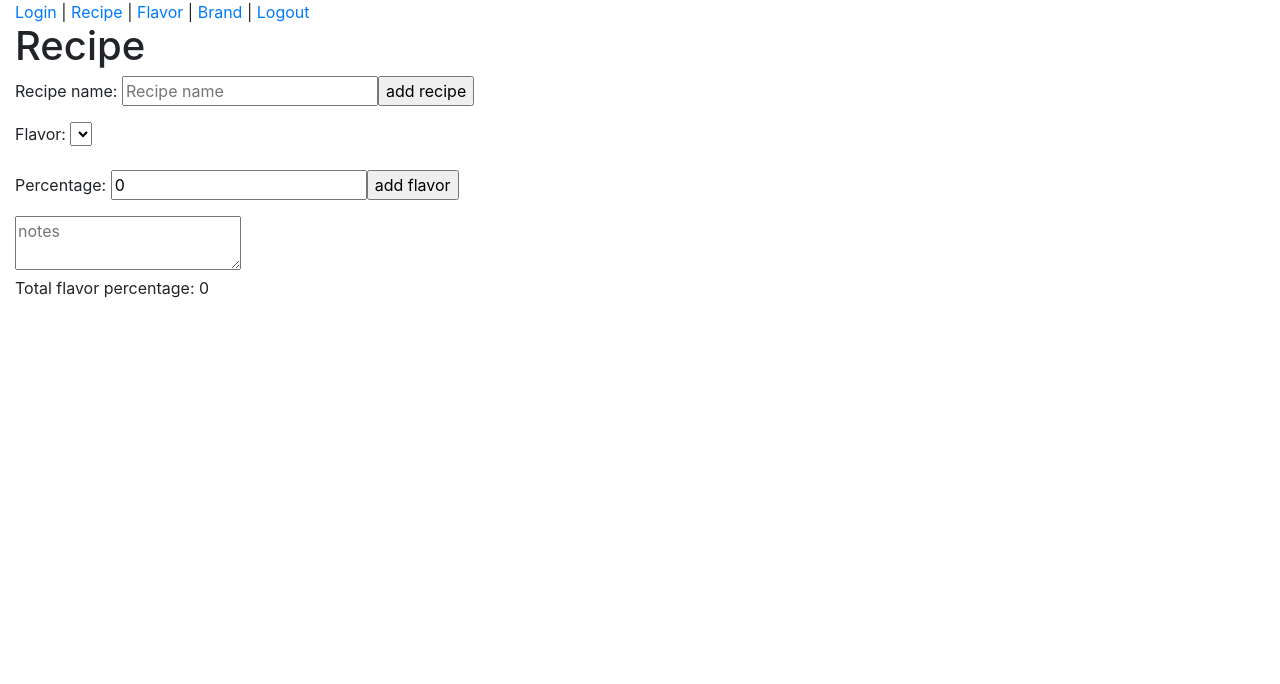
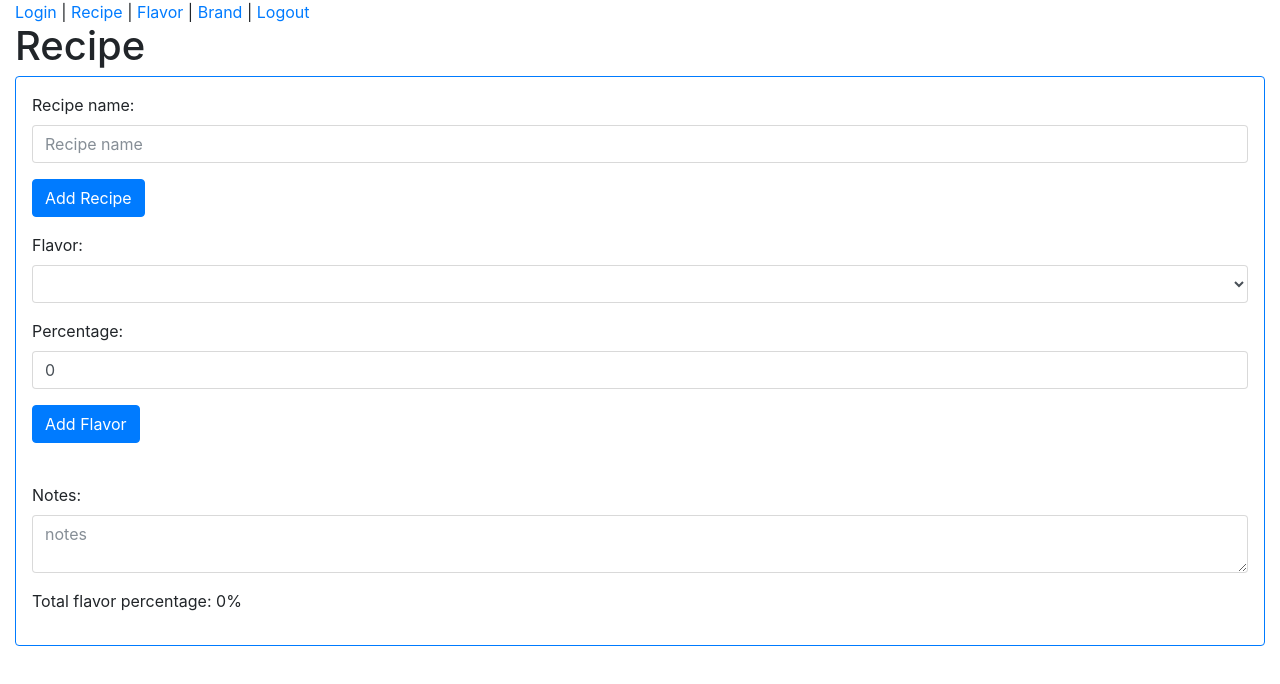
Before and after one commit to drbryce/juice-calc-vue, a Vue app: page /#/recipe in a window 1280 px wide. Shown: the top 684 px of the page. Built offline with nearby package versions, Linux system fonts and the light colour scheme; what vue-resource would draw is missing.

Commit message:
cleaning up html

```diff
--- a/src/components/Brand.vue
+++ b/src/components/Brand.vue
@@ -2,16 +2,19 @@
 <div>
   <h1>Brand</h1>
   <div class="mt-3">
-  <form action="" v-on:submit.prevent="addBrand" method="POST">
+  <form>
     <div class="form-group">
-      <input type="text" v-model="shortName" name="shortname" class="form-control" placeholder="ABC">
+      <label for="shortname">Short name:</label>
+      <input type="text" v-model="shortName" id="shortname" class="form-control" placeholder="ABC">
     </div>
     <div class="form-group">
-      <input type="text" v-model="longName" name="longname" class="form-control" placeholder="Long Company Name">
+      <label for="longname">Long name:</label>
+      <input type="text" v-model="longName" id="longname" class="form-control" placeholder="Long Company Name">
     </div>
-    <input type="submit" class="btn btn-primary" value="Add Item">
+    <input type="button" class="btn btn-primary" v-on:click="addBrand" value="Add Brand">
   </form>
   </div>
+  <div class="mt-3 mb-4">
     <ul class="list-group">
       <div class="list-group">
         <div v-for="brand in brandList" :key="brand.id" class="list-group-item list-group-item-action flex-column align-items-start">
@@ -22,6 +25,7 @@
         </div>
       </div>
     </ul>
+  </div>
 </div>
 </template>
 
@@ -44,11 +48,13 @@ export default {
       this.$store.dispatch('brand/deleteBrand', item)
     },
     addBrand () {
+      if (this.shortName && this.longName) {
         var message = {
           sname: this.shortName,
           lname: this.longName
         }
         this.$store.dispatch('brand/addBrand', message)
+      }
     }
   }
 }
--- a/src/components/Flavor.vue
+++ b/src/components/Flavor.vue
@@ -2,19 +2,22 @@
 <div>
   <h1>Flavor</h1>
   <div class="mt-3">
-  <form action="" method="POST">
+  <form>
     <div class="form-group">
-      <select v-model="selectedName" class="form-control">
+      <label for="brandname">Brand name:</label>
+      <select v-model="selectedName" class="form-control" id="brandname">
         <option disabled value="">Please select one</option>
         <option v-for="brand in brandList" :key="brand.id" v-bind:value="brand._id">{{brand.shortname}} - {{brand.longname}}</option>
       </select>
     </div>
     <div class="form-group">
-      <input type="text" v-model="flavorName" name="flavorname" class="form-control" placeholder="Not Strawberry">
+      <label for="flavorname">Flavor name:</label>
+      <input type="text" v-model="flavorName" id="flavorname" class="form-control" placeholder="Not Strawberry">
     </div>
-      <input type="button" v-on:click="addFlavor()" class="btn btn-primary float-right" value="Add Flavor" role="button"></input>
+    <input type="button" v-on:click="addFlavor()" class="btn btn-primary" value="Add Flavor" role="button"></input>
   </form>
   </div>
+  <div class="mt-3 mb-4">
     <ul class="list-group">
       <div class="list-group">
         <div v-for="flavor in flavorList" :key="flavor.id" class="list-group-item list-group-item-action flex-column align-items-start">
@@ -25,6 +28,7 @@
         </div>
       </div>
     </ul>
+  </div>
 </div>
 </template>
 
--- a/src/components/Recipe.vue
+++ b/src/components/Recipe.vue
@@ -1,34 +1,54 @@
 <template>
 <div>
   <h1>Recipe</h1>
-  <p>Recipe name: <input v-model="recipeName" placeholder="Recipe name">
-    <button v-on:click="addRecipe">add recipe</button>
-  </p>
-  <p>Flavor:
-    <select v-model="selectedFlavor">
+  <form class="border border-primary p-3 rounded">
+    <div class="form-group">
+      <label for="recipename">Recipe name:</label>
+      <input v-model="recipeName" id="recipename" class="form-control" placeholder="Recipe name">
+    </div>
+    <div class="form-group">
+      <input type="button" class="btn btn-primary" v-on:click="addRecipe" value="Add Recipe"></input>
+    </div>
+    <div class="form-group">
+      <label for="selectedflavor">Flavor:</label>
+      <select v-model="selectedFlavor" id="selectedflavor" class="form-control">
         <option v-for="flavor in flavorList" v-bind:value="flavor" :key="flavor._id">{{flavor.brand.shortname}} - {{flavor.name}}</option>
       </select>
-    <br />{{ flavor }}<br />
-      Percentage: <input v-model.number="flavorPercentage" type="number">
-      <button v-on:click.prevent="addFlavor">add flavor</button>
-    </p>
-    <ul>
-      <li v-for="flavor in recipeFlavorList" :key="flavor._id">
-        {{flavor.flavor.brand.shortname}} - {{flavor.flavor.name}} : {{flavor.flavorpercent}}% - <button v-on:click="removeFlavor(flavor.flavor._id)">remove</button>
-      </li>
+    </div>
+    <div class="form-group">
+      <label for="flavorpercentage">Percentage:</label>
+      <input v-model.number="flavorPercentage" type="number" class="form-control" id="flavorpercentage">
+    </div>
+    <input type="button" v-on:click="addFlavor" class="btn btn-primary" value="Add Flavor"></input>
+    <div v-if="recipeFlavorList">
+      <div class="form-group mt-3 mb-4">
+        <ul class="list-group">
+          <div class="list-group">
+            <div v-for="flavor in recipeFlavorList" :key="flavor._id" class="list-group-item list-group-item-action flex-column align-items-start">
+              <div class="d-flex w-100 justify-content-end">
+                <div class="mr-auto p-2">{{flavor.flavor.brand.shortname}} - {{flavor.flavor.name}} : {{flavor.flavorpercent}}%</div>
+                <input type="button" class="btn btn-warning float-right" v-on:click="removeFlavor(flavor.flavor._id)" value="remove"></input>
+              </div>
+            </div>
+          </div>
         </ul>
-    <textarea v-model="notes" placeholder="notes"></textarea>
-    <p>Total flavor percentage: {{ totalFlavorPercent }}</p>
-
-  <ul class="list-group">
+      </div>
+    </div>
+    <div class="form-group">
+      <label for="notes">Notes:</label>
+      <textarea class="form-control" id="notes" v-model="notes" placeholder="notes"></textarea>
+    </div>
+    <p>Total flavor percentage: {{ totalFlavorPercent }}%</p>
+  </form>
+  <ul class="list-group mt-3 mb-4">
     <div class="list-group">
       <div v-for="recipe in recipeList" :key="recipe._id" class="list-group-item list-group-item-action flex-column align-items-start">
         <div class="d-flex w-100 justify-content-end">
           <div class="mr-auto p-2">{{ recipe.name }}</div>
           <input type="button" v-on:click="viewItem(recipe._id)"
-            class="btn btn-primary float-right" value="view" role="button"></input>
+            class="btn btn-primary" value="view" role="button"></input>&nbsp
           <input type="button" v-on:click="removeItem(recipe._id)"
-            class="btn btn-danger float-right" value="delete" role="button"></input>
+            class="btn btn-danger" value="delete" role="button"></input>
         </div>
       </div>
     </div>
@@ -73,6 +93,7 @@ export default {
       this.$router.push('/recipe/individual/' + recipeId)
     },
     addRecipe () {
+      if (this.recipeFlavorList && this.recipeName) {
         var fixedFlavors = []
         this.recipeFlavorList.forEach((element) => {
           fixedFlavors.push({percentage: element.flavorpercent, flavor: element.flavor._id})
@@ -86,6 +107,7 @@ export default {
         this.recipeName = ''
         this.recipeFlavorList = []
         this.notes = ''
+      }
     },
     addFlavor () {
       this.recipeFlavorList.push({ flavor: this.selectedFlavor, flavorpercent: this.flavorPercentage })
--- a/src/components/RecipeIndividual.vue
+++ b/src/components/RecipeIndividual.vue
@@ -1,7 +1,7 @@
 <template>
 <div>
   <h1>Recipe - {{ recipe.name }}</h1>
-  <ul class="list-group">
+  <ul class="list-group mb-3">
     <div class="list-group">
       <div v-for="flavor in recipe.flavors" :key="flavor._id"
         class="list-group-item list-group-item-action flex-column align-items-start">
@@ -13,20 +13,47 @@
       </div>
     </div>
   </ul>
-  <p>VG volume: {{ vgVolume }} VG weight: {{ ((vgRatio/100) * mixVolume) * vgWeight }}</p>
+  <form>
+    <div class="form-group">
+      <p>VG volume: {{ vgVolume }} VG weight: {{ ((vgRatio / 100) * mixVolume) * vgWeight }}</p>
       <p>PG volume: {{pgVolume}} PG weight: {{pgCalcWeight}}</p>
-  <p>nicotine volume: {{nicSolutionVolume}} nicotine weight: {{nicSolutionWeight}}</p>
-  <p>volume to mix (ml): <input v-model.number.lazy="mixVolume"></input></p>
-  <p>vg to pg ratio: <input v-model.number.lazy="vgRatio"></input></p>
+      <p>Nicotine volume: {{nicSolutionVolume}} nicotine weight: {{nicSolutionWeight}}</p>
+    </div>
+    <div class="form-group row">
+      <label for="mixvolume" class="col-4 col-form-label">Volume to mix (ml):</label>
+      <div>
+        <input type="text" class="form-control" id="mixvolume" v-model.number.lazy="mixVolume"></input>
+      </div>
+    </div>
+    <div class="form-group row">
+      <label for="vgratio" class="col-4 col-form-label">VG to PG ratio:</label>
+      <div>
+        <input type="text" class="form-control" id="vgratio" v-model.number.lazy="vgRatio"></input>
+      </div>
+    </div>
+    <div class="form-group row">
       <p>nicotine (%): <input v-model.number.lazy="nicPercent"></input></p>
+    </div>
+    <div class="form-group row">
       <p>nicotine solution strength (mg): <input v-model.number.lazy="nicStrength"></input></p>
+    </div>
+    <div class="form-group row">
       <p>nicotine solution vg to pg ratio (%): <input v-model.number.lazy="nicVgPgRatio"></input></p>
+    </div>
+    <div class="form-group row">
       <p>PG weight (mg): <input v-model.number.lazy="pgWeight"></input></p>
+    </div>
+    <div class="form-group row">
       <p>VG weight (mg): <input v-model.number.lazy="vgWeight"></input></p>
+    </div>
+    <div class="form-group row">
       <p>pure nicotine weight (mg): <input v-model.number.lazy="pureNicWeight"></input></p>
+    </div>
+    <div class="form-group row">
       <p>flavor weight (mg): <input v-model.number.lazy="flavorWeight"></input></p>
-
+    </div>
     <p v-if="recipe.notes">Notes: {{ recipe.notes }}</p>
+  </form>
 </div>
 </template>
 
```
Lines whose indentation alone changed are shown as unchanged.
